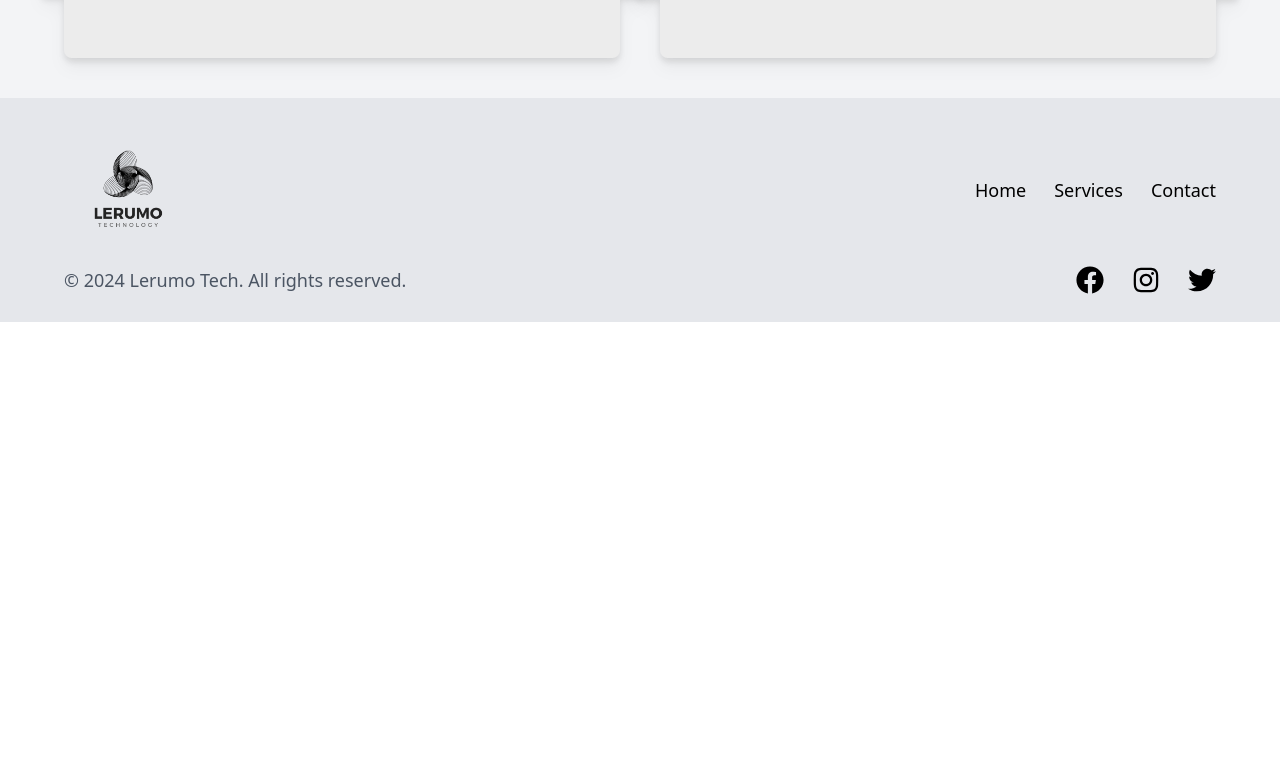
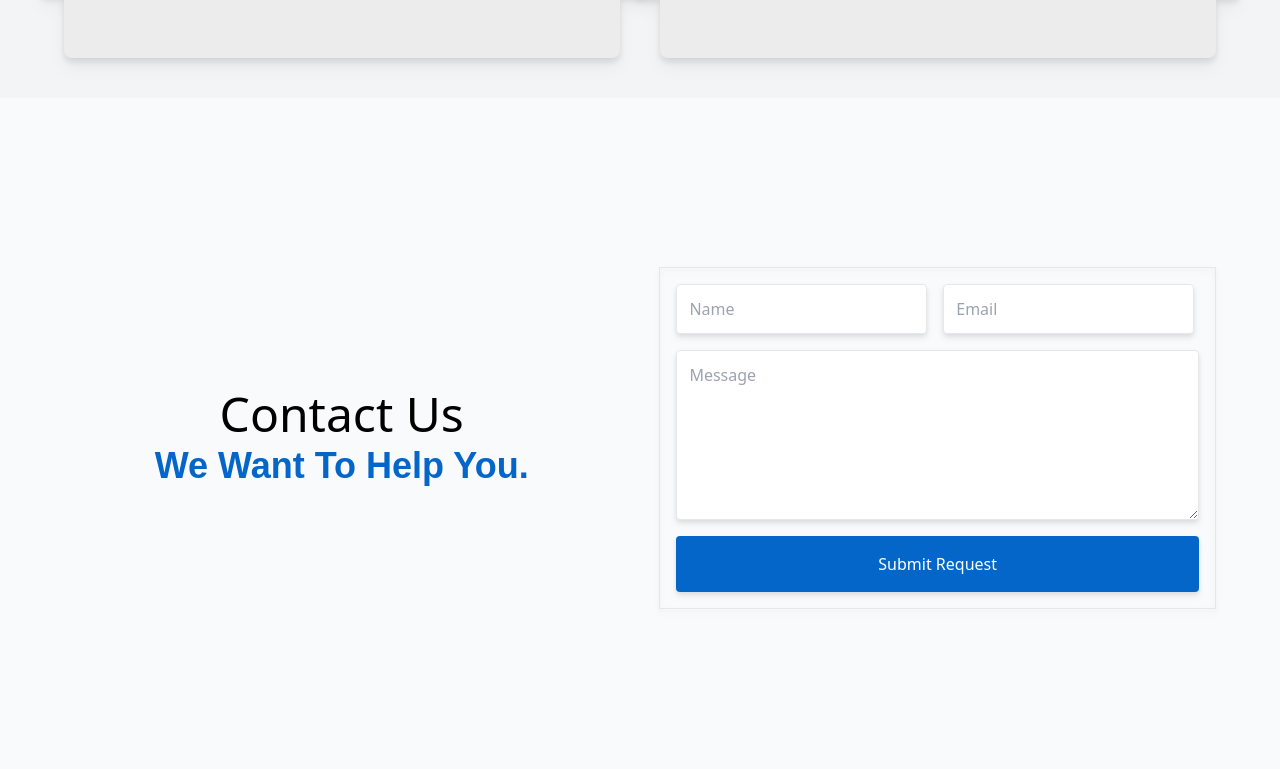
Before and after one commit to rorisangputu/lerumoweb, a React (Vite) app: page / in a window 1280 px wide. Shown: the part 2551-3320 px from the top of the page. Before the commit the page ends 2873 px from the top, so only its background shows below. Built offline with nearby package versions, Linux system fonts and the light colour scheme.

Commit message:
added connect comp

```diff
--- a/src/Pages/Home.jsx
+++ b/src/Pages/Home.jsx
@@ -1,3 +1,4 @@
+import Connect from '../Components/Connect'
 import Hero from '../Components/Hero'
 import Portfolio from '../Components/Portfolio'
 import WhoAreWe from '../Components/WhoAreWe'
@@ -8,6 +9,7 @@ const Home = () => {
             <Hero />
             <WhoAreWe />
             <Portfolio />
+            <Connect />
         </div>
     )
 }
```
